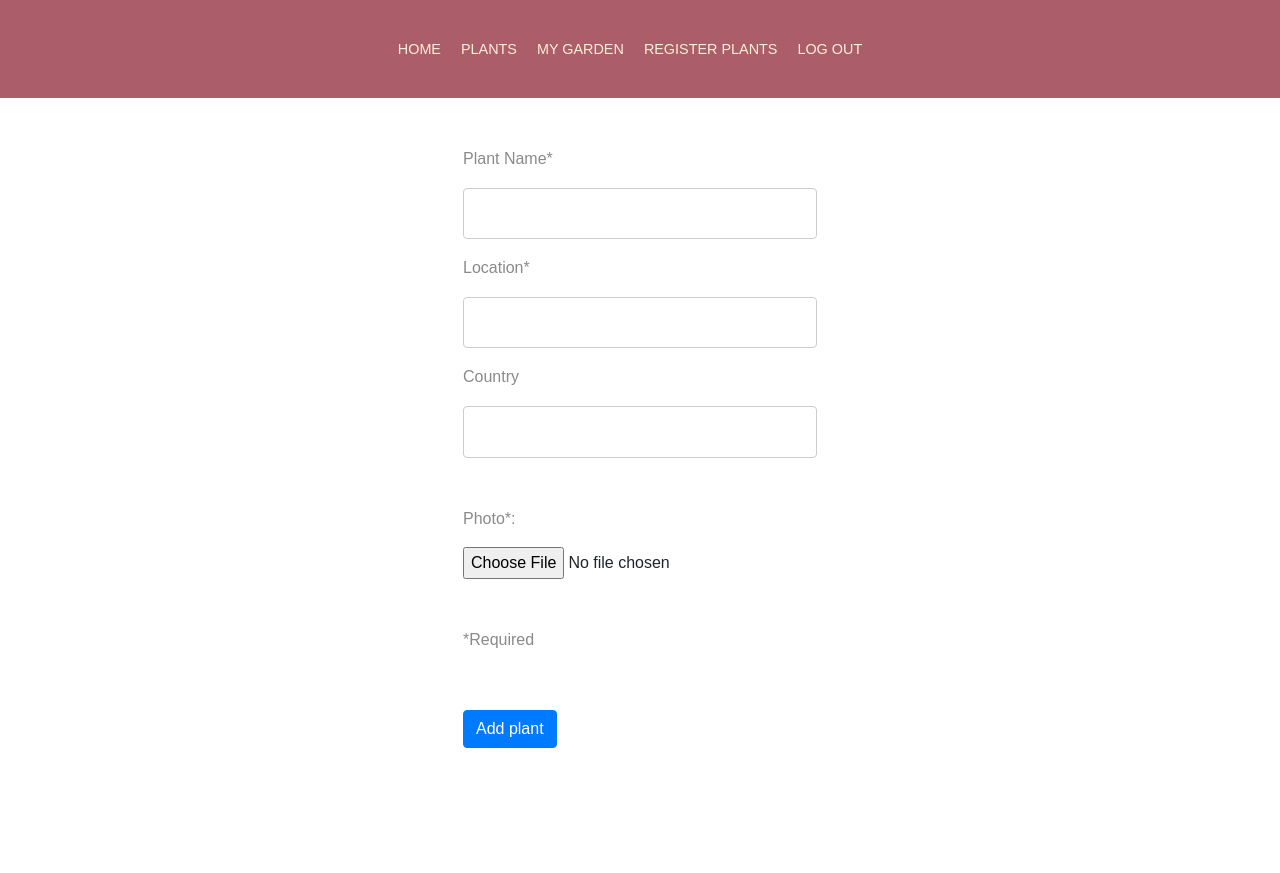
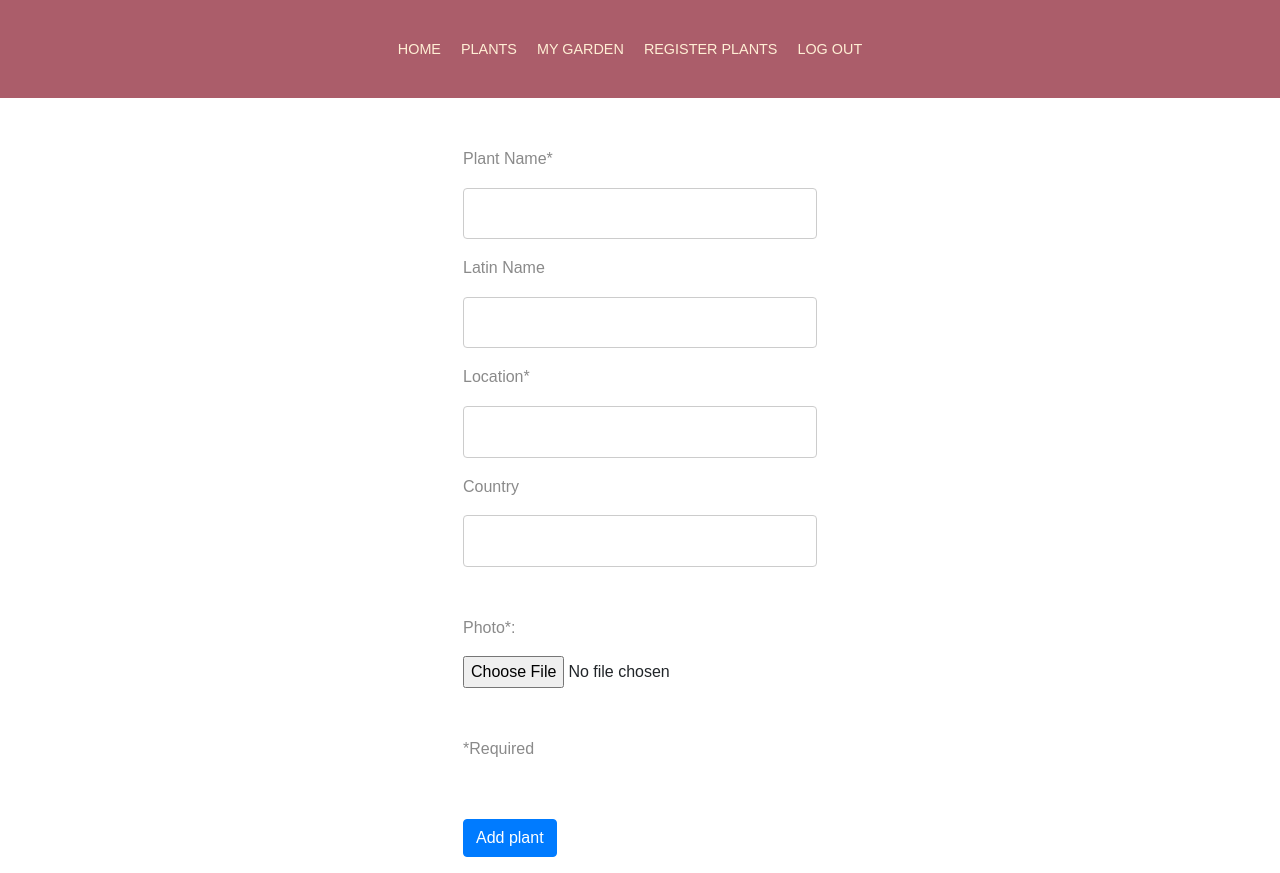
Before and after one commit to mattpavord/cactus, a Django app: page /raincheck/catalogue_plant/ in a window 1280 px wide. Before the commit the page ends 748 px from the top, so only its background shows below. Run offline with Django 3.2, Linux system fonts and the light colour scheme; the visitor is signed in with stand-in values (Sample User, id 1).

Commit message:
Add latin name to plant

```diff
--- a/raincheck/templates/raincheck/catalogue_plant.html
+++ b/raincheck/templates/raincheck/catalogue_plant.html
@@ -4,6 +4,8 @@
     <div class="container form-group skinny-form">
         <form method="post" enctype="multipart/form-data">{% csrf_token %}
             <p class="form-text mt-5">Plant Name*</p>
+            {{ form.plant_name }}
+            <p class="form-text mt-3">Latin Name</p>
             {{ form.plant_name }}
             <p class="form-text mt-3">Location*</p>
             {{ form.location }}
--- a/raincheck/views.py
+++ b/raincheck/views.py
@@ -29,6 +29,7 @@ def catalogue_plant(request):
         if form.is_valid():
             image = form.cleaned_data['image']
             plant_name = form.cleaned_data['plant_name']
+            latin_name = form.cleaned_data['latin_name']
             location = form.cleaned_data['location']
             country = form.cleaned_data.get('country')
             if country:
@@ -38,6 +39,7 @@ def catalogue_plant(request):
                 location=location_obj,
                 name=plant_name,
                 image=image,
+                latin_name=latin_name
             )
             return redirect(settings.LOGIN_REDIRECT_URL)
     else:
```
